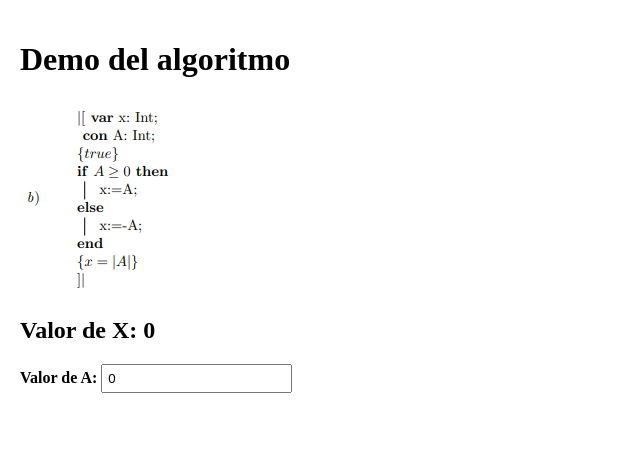
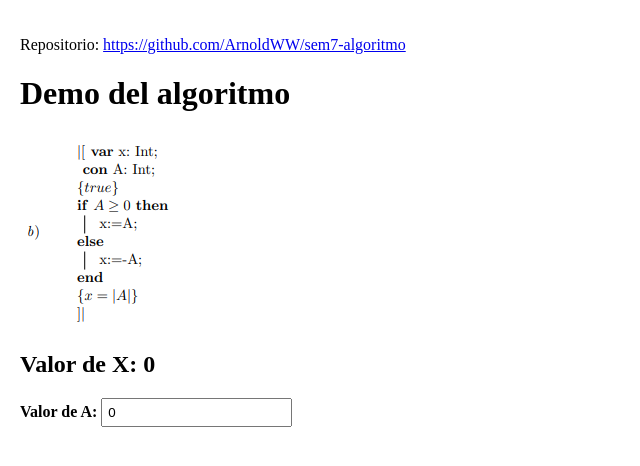
Before and after one commit to ArnoldWW/sem7-algoritmo, a plain HTML site: page index.html in a window 1280 px wide. Shown: the whole page, without its empty margins (0-640 px from the left). Drawn offline with Linux system fonts and the light colour scheme.

Commit message:
add link to the repo

```diff
--- a/index.html
+++ b/index.html
@@ -8,6 +8,12 @@
     <link rel="stylesheet" href="css/style.css" />
   </head>
   <body>
+    <p>
+      Repositorio:
+      <a href="https://github.com/ArnoldWW/sem7-algoritmo"
+        >https://github.com/ArnoldWW/sem7-algoritmo</a
+      >
+    </p>
     <h1>Demo del algoritmo</h1>
     <img src="img/capture.png" />
     <h2 class="headingX">Valor de X: 0</h2>
```
